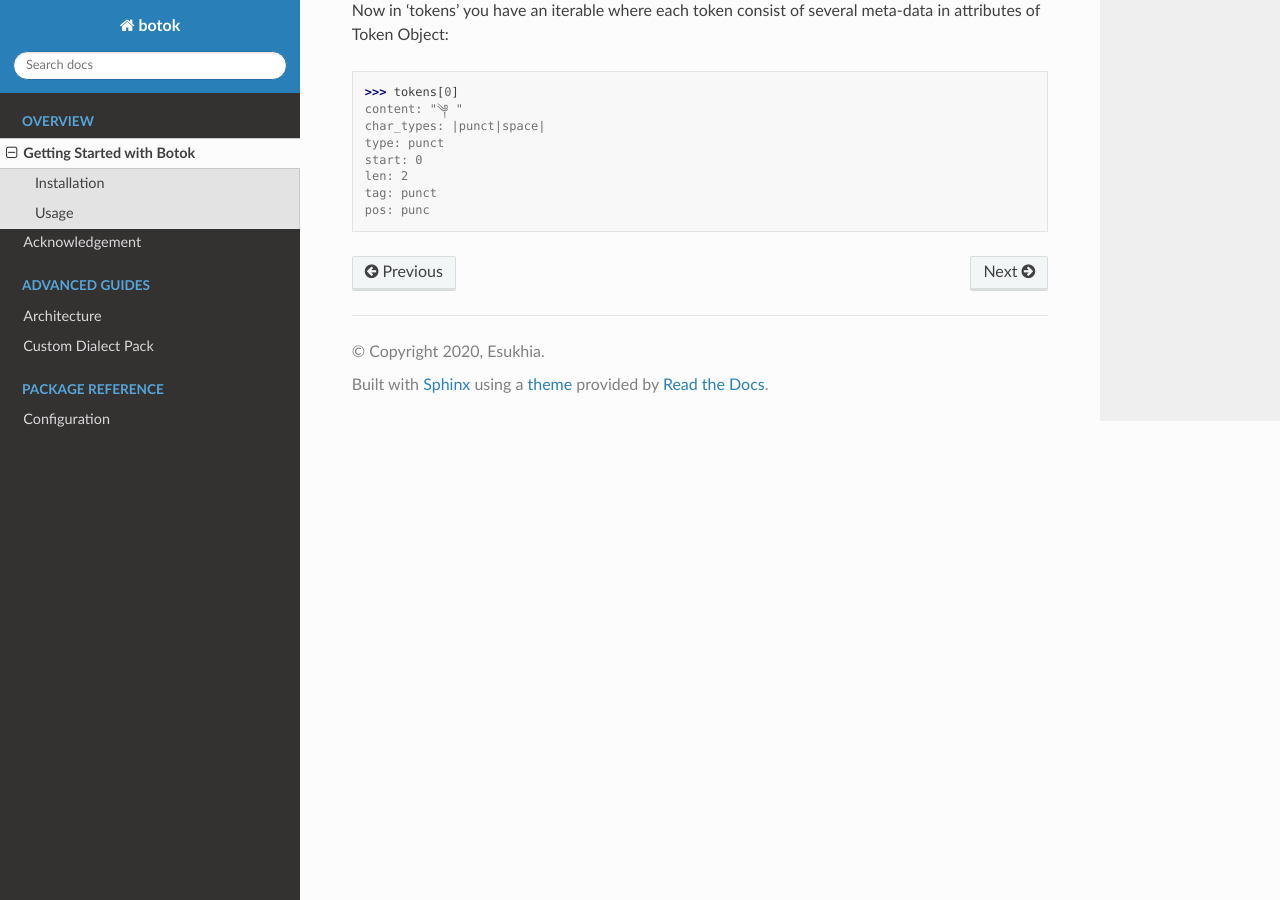
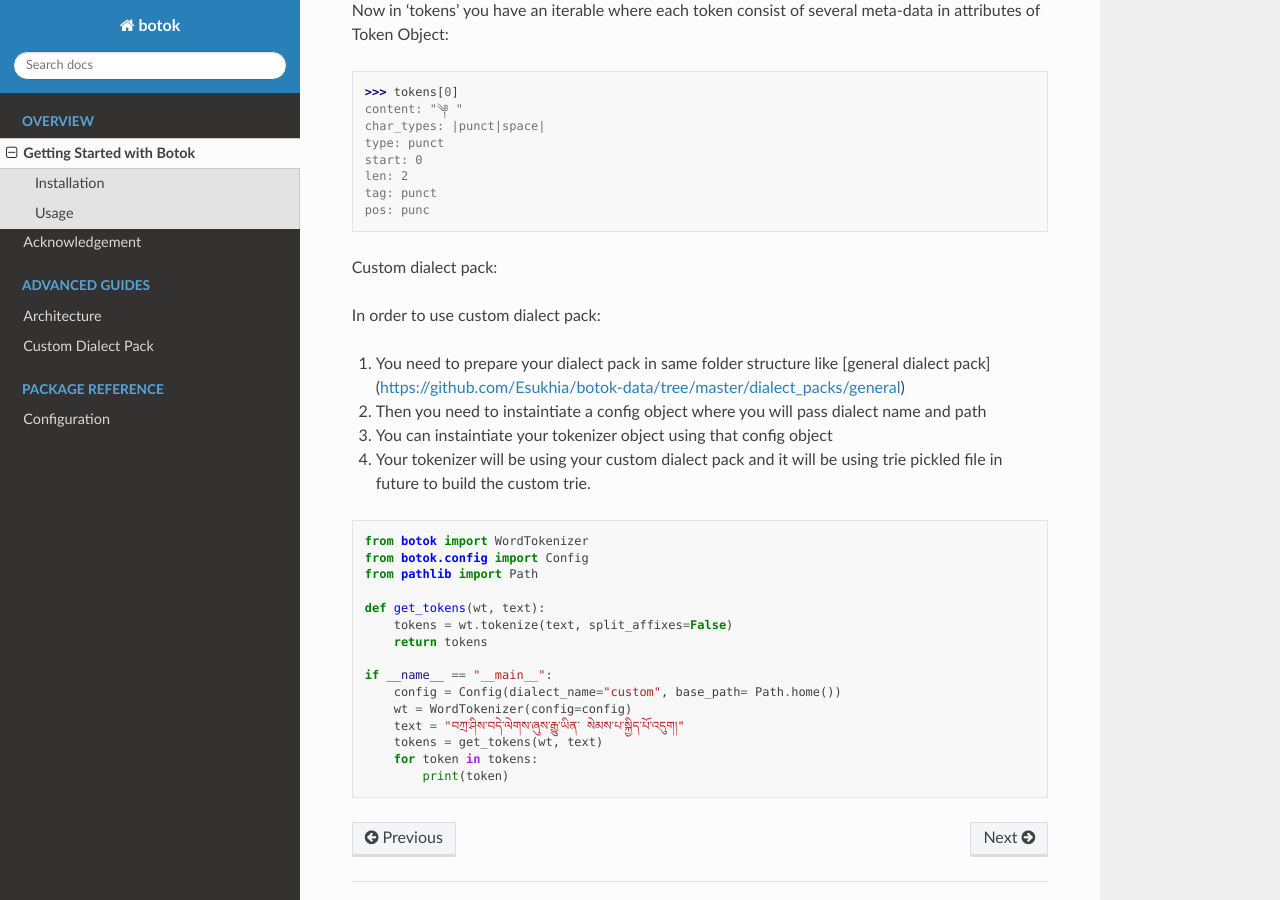
Before and after one commit to OpenPecha/Botok, a Sphinx documentation site: the page built from docs/source/getting-started.rst, in a window 1280 px wide and 900 px high, scrolled down 1197 px. Built offline with Sphinx 7.4.7 and the Read the Docs theme 2.0.0, drawn with Linux system fonts in a browser that asks for light colours.

Commit message:
Update getting-started.rst

```diff
--- a/docs/source/getting-started.rst
+++ b/docs/source/getting-started.rst
@@ -67,3 +67,31 @@ Now in ‘tokens’ you have an iterable where each token consist of several met
     len: 2
     tag: punct
     pos: punc
+
+
+Custom dialect pack:
+
+In order to use custom dialect pack:
+
+1. You need to prepare your dialect pack in same folder structure like [general dialect pack](https://github.com/Esukhia/botok-data/tree/master/dialect_packs/general)
+2. Then you need to instaintiate a config object where you will pass dialect name and path
+3. You can instaintiate your tokenizer object using that config object
+4. Your tokenizer will be using your custom dialect pack and it will be using trie pickled file in future to build the custom trie.
+
+.. code-block::
+
+    from botok import WordTokenizer
+    from botok.config import Config
+    from pathlib import Path
+
+    def get_tokens(wt, text):
+        tokens = wt.tokenize(text, split_affixes=False)
+        return tokens
+
+    if __name__ == "__main__":
+        config = Config(dialect_name="custom", base_path= Path.home())
+        wt = WordTokenizer(config=config)
+        text = "བཀྲ་ཤིས་བདེ་ལེགས་ཞུས་རྒྱུ་ཡིན་ སེམས་པ་སྐྱིད་པོ་འདུག།"
+        tokens = get_tokens(wt, text)
+        for token in tokens:
+            print(token)
```
